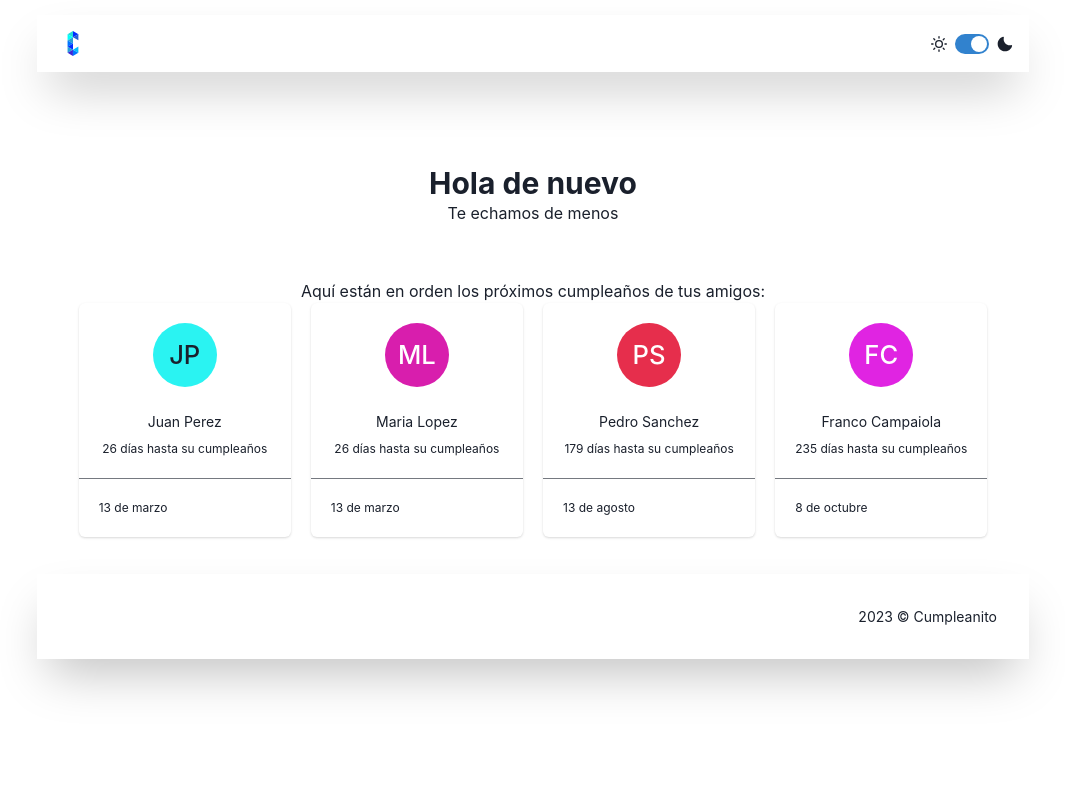
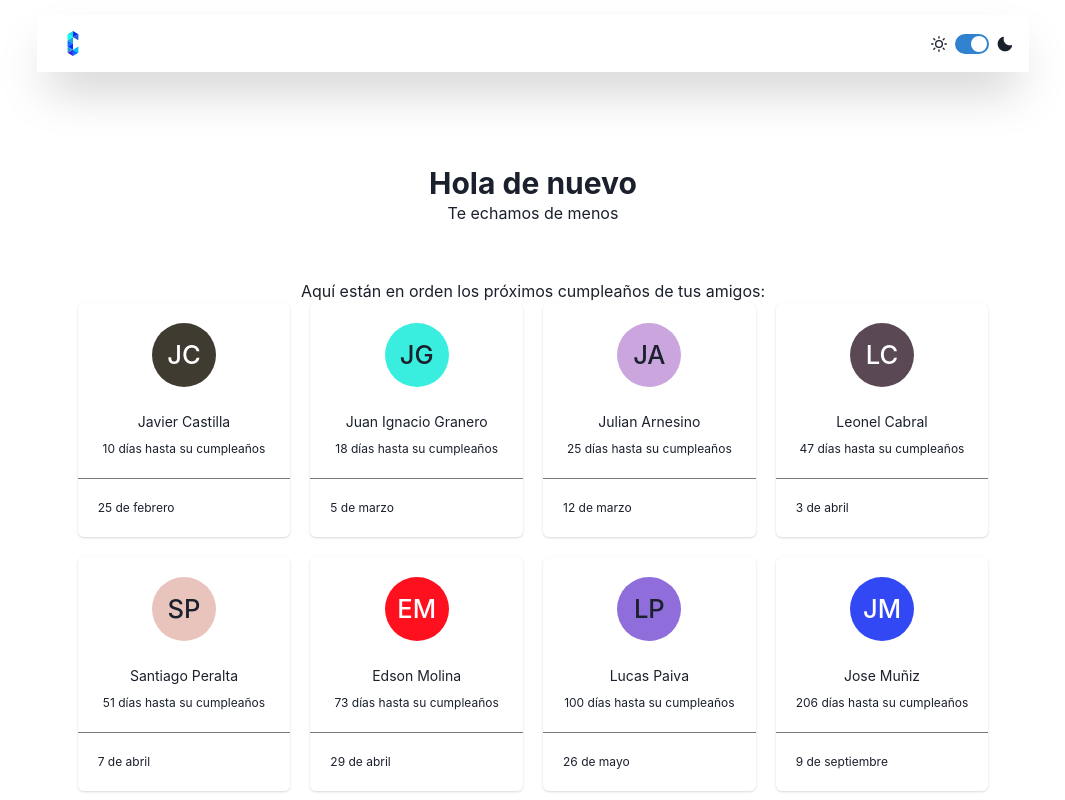
Before and after one commit to francocampaiola/cumpleanito, a Next.js app: page /mac in a window 1280 px wide. Shown: the top 800 px of the page, without its empty margins (107-1172 px from the left). Built offline with nearby package versions, Linux system fonts and the light colour scheme.

Commit message:
fix logic with dates birthday

```diff
--- a/components/birthday/birthdays/Birthdays.tsx
+++ b/components/birthday/birthdays/Birthdays.tsx
@@ -1,42 +1,33 @@
-import { Grid } from "@chakra-ui/react"
-import { BirthdayCard } from "../BirthdayCard"
-import { birthdays } from "constants/birthdays"
+import { Grid } from "@chakra-ui/react";
+import { BirthdayCard } from "../BirthdayCard";
+import birthdays from "../../../constants/birthdays";
 
 export const Birthdays = () => {
-  const birthdayList = birthdays.map((bday) => {
-    const parts = bday.birthday.split('/');
-    const birthdayDate = new Date(
-      new Date().getFullYear(),
-      parseInt(parts[1]) - 1,
-      parseInt(parts[0])
-    );
-    const today = new Date();
-    const nextBirthday = new Date(
-      today.getFullYear(),
-      birthdayDate.getMonth(),
-      birthdayDate.getDate()
-    );
-    if (nextBirthday < today) {
-      nextBirthday.setFullYear(today.getFullYear() + 1);
-    }
-    const timeDiff = nextBirthday.getTime() - today.getTime();
-    const daysDiff = Math.ceil(timeDiff / (1000 * 3600 * 24));
-
-    return {
-      ...bday,
-      birthdayDate,
-      daysDiff,
-    };
-  });
-
-  const sortedList = birthdayList.sort((a, b) => new Date(a.birthdayDate).getTime() - new Date(b.birthdayDate).getTime());
-
+  const today = new Date();
+  const currentYear = today.getFullYear();
+  const sortedBirthdays = birthdays
+    .map((bday) => {
+      const [day, month] = bday.birthday.split("/").map(Number);
+      const birthdate = new Date(currentYear, month - 1, day);
+      const ageInMs = today.getTime() - birthdate.getTime();
+      const age = Math.floor(ageInMs / (1000 * 60 * 60 * 24 * 365));
+      if (birthdate < today) {
+        birthdate.setFullYear(currentYear + 1);
+      }
+      return { ...bday, birthdate };
+    })
+    .sort((a, b) => a.birthdate.getTime() - b.birthdate.getTime());
 
   return (
-    <Grid templateColumns={{'md': "repeat(4, 1fr)", 'base': "repeat(2, 1fr)"}} gap={5}>
-      {sortedList.map((bday) => (
+    <Grid
+      templateColumns={{ md: "repeat(4, 1fr)", base: "repeat(2, 1fr)" }}
+      gap={5}
+    >
+      {sortedBirthdays.map((bday) => (
         <BirthdayCard key={bday.id} {...bday} />
       ))}
     </Grid>
   );
 };
+
+export default Birthdays;
--- a/constants/birthdays.ts
+++ b/constants/birthdays.ts
@@ -5,31 +5,85 @@ export interface Birthday {
     contact: string;
   }
 
-// Path: constants/birthdays.ts
-
   export const birthdays: Birthday[] = [
     {
       id: 1,
-        name: 'Franco Campaiola',
-        birthday: '08/10/1997',
-        contact: '5491136248796'
+      name: "Franco Campaiola",
+      birthday: "08/10/1997",
+      contact: "5491136248796",
     },
     {
       id: 2,
-        name: 'Juan Perez',
-        birthday: '13/03/1997',
-        contact: '5491136248796'
+      name: "Facundo Lo Dico",
+      birthday: "19/09/1997",
+      contact: "5491135888506",
     },
     {
       id: 3,
-        name: 'Maria Lopez',
-        birthday: '13/03/1997',
-        contact: '5491136248796'
+      name: "Ezequiel Jorge",
+      birthday: "03/12/1998",
+      contact: "5491168730312",
     },
     {
       id: 4,
-        name: 'Pedro Sanchez',
-        birthday: '13/08/1997',
-        contact: '5491136248796'
+      name: "Edson Molina",
+      birthday: "29/04/1997",
+      contact: "5491123721444",
+    },
+    {
+      id: 5,
+      name: "Julian Arnesino",
+      birthday: "12/03/1997",
+      contact: "5491159429338",
+    },
+    {
+      id: 6,
+      name: "Javier Castilla",
+      birthday: "25/02/1997",
+      contact: "5491130239530",
+    },
+    {
+      id: 7,
+      name: "Juan Ignacio Granero",
+      birthday: "05/03/1997",
+      contact: "5491140422498",
+    },
+    {
+      id: 8,
+      name: "Leonel Cabral",
+      birthday: "03/04/1997",
+      contact: "5491169283170",
+    },
+    {
+      id: 9,
+      name: "Jose Muñiz",
+      birthday: "09/09/1993",
+      contact: "5491130942905",
+    },
+    {
+      id: 10,
+      name: "Lucas Paiva",
+      birthday: "26/05/1997",
+      contact: "5491134644614",
+    },
+    {
+      id: 11,
+      name: "Santiago Peralta",
+      birthday: "07/04/1997",
+      contact: "5491134644614",
+    },
+    {
+      id: 12,
+      name: "Sebastián Mira",
+      birthday: "30/09/1998",
+      contact: "5491169276337",
     },
   ];
+
+  const sortedBirthdays = birthdays.sort((a, b) => {
+    const dateA = new Date(a.birthday.split("/").reverse().join("-"));
+    const dateB = new Date(b.birthday.split("/").reverse().join("-"));
+    return dateA.getTime() - dateB.getTime();
+  });
+
+  export default sortedBirthdays;
```
Lines whose indentation alone changed are shown as unchanged.
